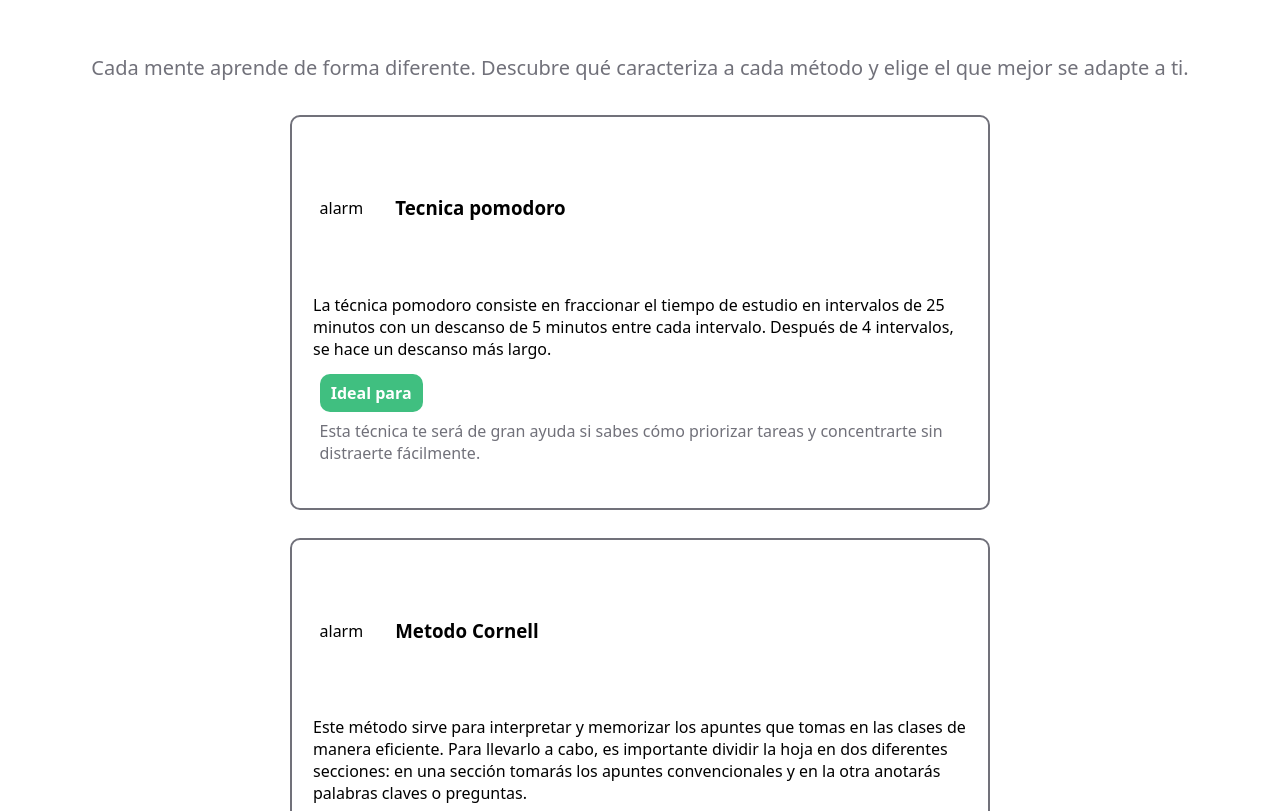
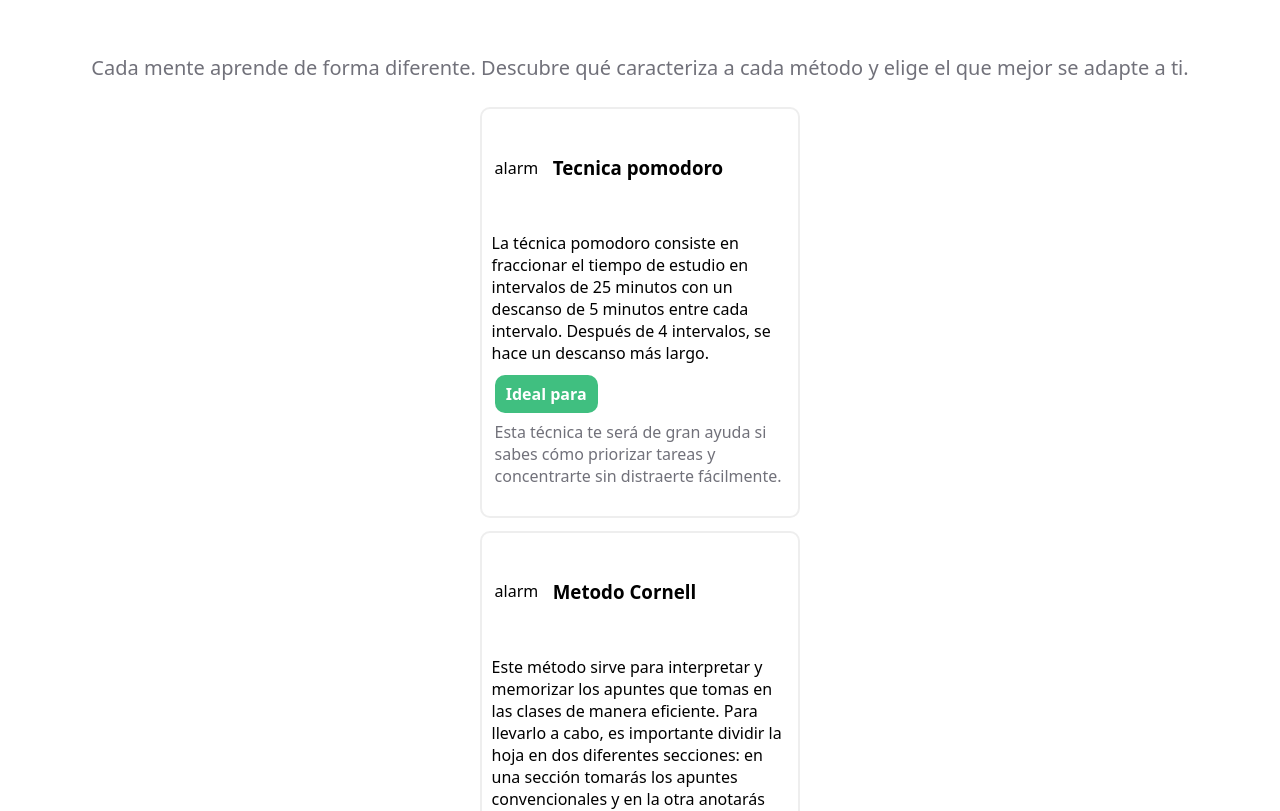
Before and after one commit to pabloduarte9679/prototipo-aplicacion, a React (Vite) app: page /page in a window 1280 px wide. Shown: the part 538-1349 px from the top of the page. Built offline with nearby package versions, Linux system fonts and the light colour scheme.

Commit message:
added styles

```diff
--- a/src/App.css
+++ b/src/App.css
@@ -12,8 +12,8 @@
   display: flex;
   flex-direction: column;
   padding: 3%;
-  width: 700px;
-  border: #71717a 2px solid;
+  width: 25vw;
+  border: #eeeeee 2px solid;
   border-radius: 10px;
   margin: 2%;
 }
@@ -23,10 +23,10 @@
 }
 
 .method:hover{
-  border: 2px #4f4fd6 solid;
+  border: 1px #3c83f6 solid;
   background-color: #fafaff;
-  box-shadow: 2px 2px 2px  2px #71717a;
-  transition: ease-in-out 0.2s;
+  box-shadow: 2px 2px 2px  2px #cccccc;
+  transition: ease-in-out 0.3s;
 }
 .ideal{
   background-color: #40bf80;
@@ -48,3 +48,10 @@
 .compare{
   background-color: "#cccccc"
 }
+
+.three-container{
+  background-color: #fff;
+  padding: 2rem;
+  border-radius: 15px;
+  min-width: 15vw;
+}
```
